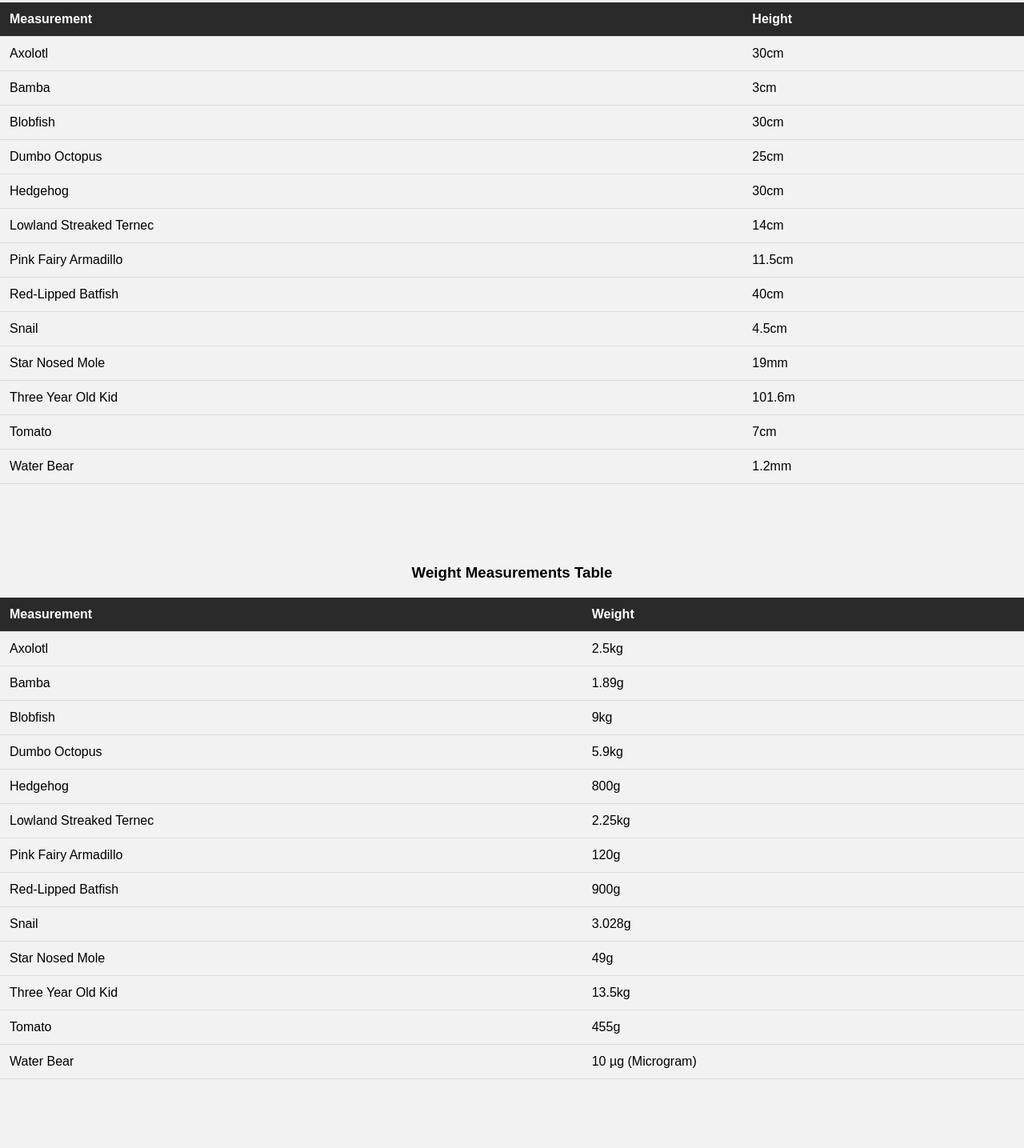
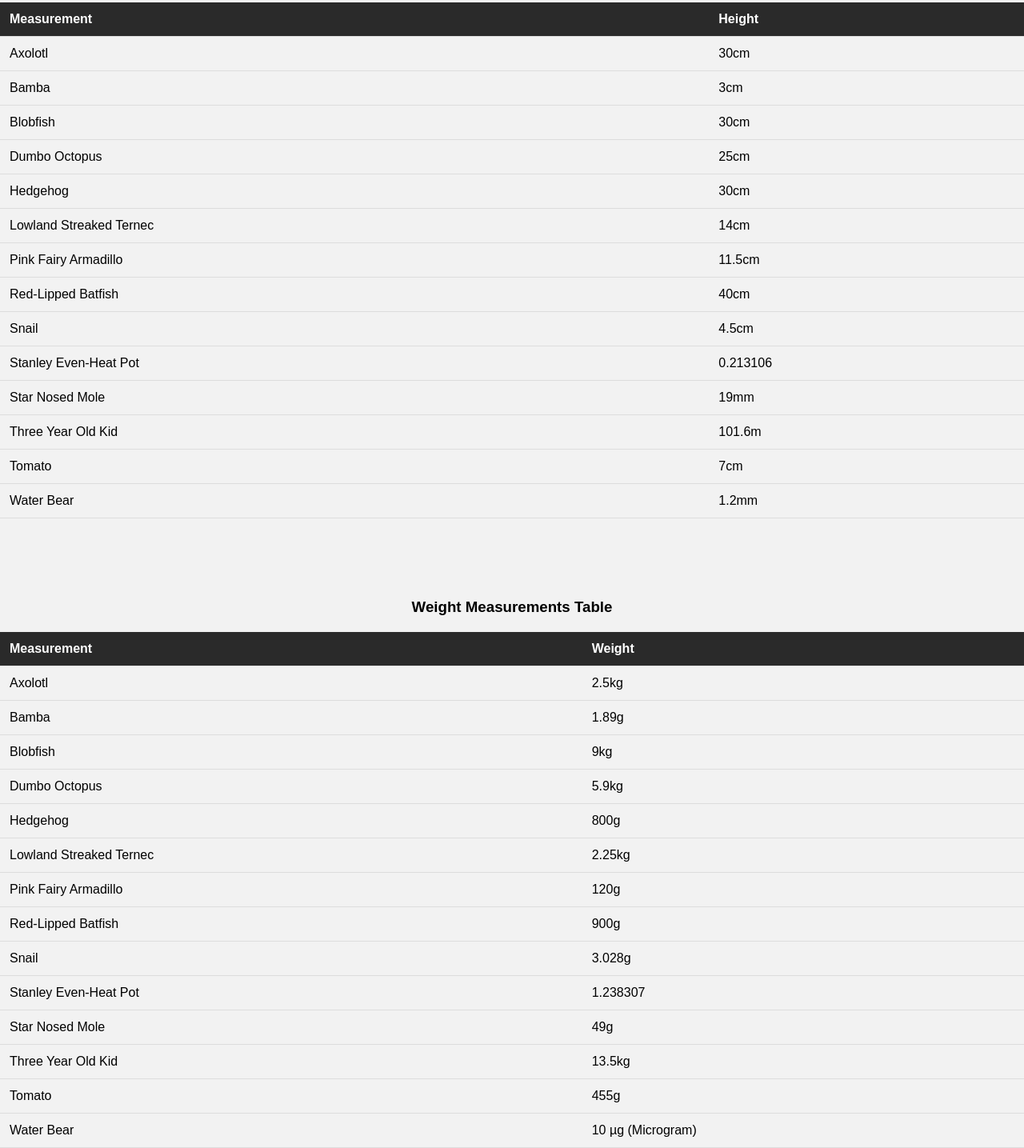
Before and after one commit to DanPeled/Absurd-Height-Calculator, a plain HTML site: page index.html in a window 1280 px wide. Shown: the part 416-1851 px from the top of the page at 80% size. Before the commit the page ends 1765 px from the top, so only its background shows below. Drawn offline with Linux system fonts and the light colour scheme.

Commit message:
added a stanley pot

```diff
--- a/Scripts/JS/index.js
+++ b/Scripts/JS/index.js
@@ -18,7 +18,8 @@ const calculationHeightMeasures = {
     "three year-old": 1.016,
     "blobfish": 0.3,
     "tomato": 0.07,
-    "bamba": 0.03
+    "bamba": 0.03,
+    "stanley even-heat pot": 0.213106
 }
 const calculationWeightMeasures = {
     "snail": 0.003028,
@@ -33,7 +34,8 @@ const calculationWeightMeasures = {
     "three year-old": 13.5,
     "blobfish": 9,
     "tomato": 0.455,
-    "bamba": 0.00189
+    "bamba": 0.00189,
+    "stanley even-heat pot": 1.238307
 }
 
 function calc(height, measure, measureType) {
--- a/index.html
+++ b/index.html
@@ -31,6 +31,7 @@
             <option value="hedgehog">Hedgehog</option>
             <option value="three year-old">Three Year Old Kid</option>
             <option value="blobfish">Blobfish</option>
+            <option value="stanley even-heat pot">Stanley Even-Heat Pot</option>
             <option value="tomato">Tomato</option>
         </select>
         <br>
@@ -94,6 +95,10 @@
                 <td>Tomato</td>
                 <td>7cm</td>
             </tr>
+            <tr>
+                <td>Stanley Even-Heat Pot</td>
+                <td>0.213106</td>
+            </tr>
         </table>
         <h3 class="tableHeader">Weight Measurements Table</h3>
         <table>
@@ -153,6 +158,10 @@
                 <td>Tomato</td>
                 <td>455g</td>
             </tr>
+            <tr>
+                <td>Stanley Even-Heat Pot</td>
+                <td>1.238307</td>
+            </tr>
         </table>
     </container>
     <script type="text/javascript" src="Scripts/JS/index.js"></script>
```
Lines whose indentation alone changed are shown as unchanged.
